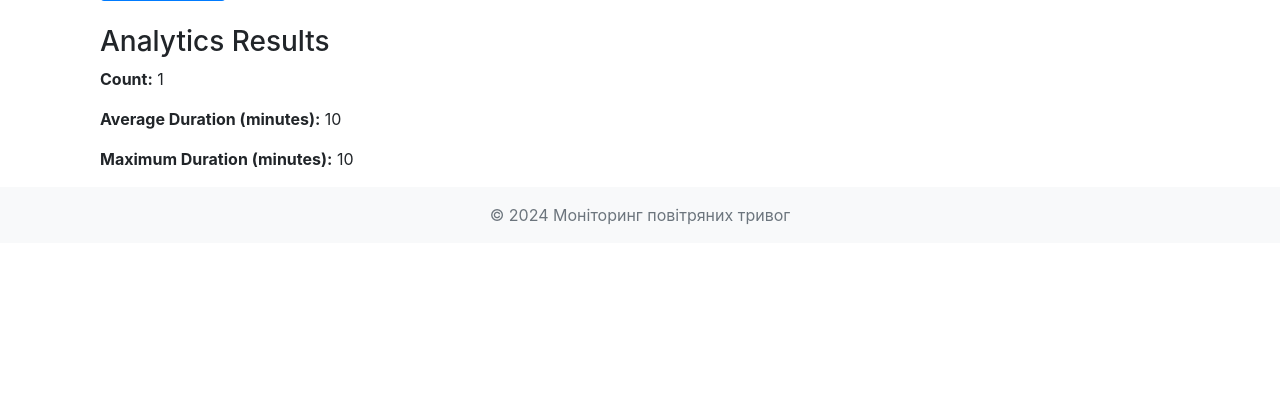
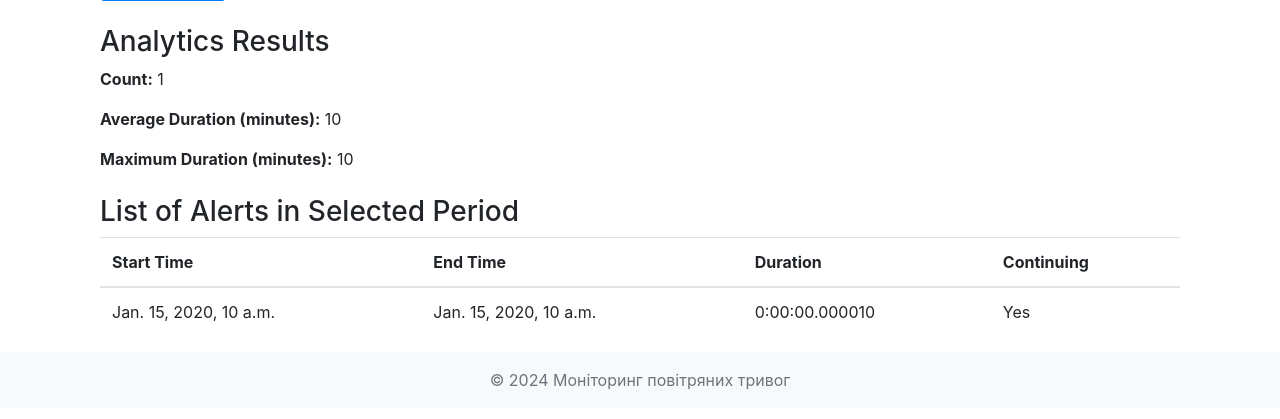
Before and after one commit to OleksandrMoroz24/air_alerts_analyzer, a Django app: template templates/alerts_analytics.html in a window 1280 px wide. Shown: the part 381-800 px from the top of the page. Run offline with Django 5.2, Linux system fonts and the light colour scheme; tables that the repository leaves empty hold one stand-in row (values such as "Sample post"); the template is opened without the code that fills it: values that come from a table or form of the project are taken from there, most other values are stand-ins (such as "Sample title", 1, 10 or a date in 2020); some libraries are stand-ins or nearby versions.

Commit message:
add list of alerts by time period that user select

```diff
--- a/alerts/views.py
+++ b/alerts/views.py
@@ -8,6 +8,7 @@ from datetime import datetime
 def region_alerts_analytics(request):
     context = {
         'regions': Regions.objects.all(),
+        'alerts': None,
         'count': None,
         'average_duration': None,
         'max_duration': None
@@ -32,6 +33,8 @@ def region_alerts_analytics(request):
             endtime__lte=end_datetime
         )
 
+        context['alerts'] = alerts
+
         # Calculate count, average duration, and maximum duration
         context['count'] = alerts.count()
         avg_duration = alerts.aggregate(Avg('duration'))['duration__avg']
--- a/templates/alerts_analytics.html
+++ b/templates/alerts_analytics.html
@@ -33,5 +33,30 @@
         <p><strong>Maximum Duration (minutes):</strong> {{ max_duration }}</p>
     </div>
     {% endif %}
+    {% if alerts %}
+    <div class="mt-4">
+        <h3>List of Alerts in Selected Period</h3>
+        <table class="table">
+            <thead>
+                <tr>
+                    <th>Start Time</th>
+                    <th>End Time</th>
+                    <th>Duration</th>
+                    <th>Continuing</th>
+                </tr>
+            </thead>
+            <tbody>
+                {% for alert in alerts %}
+                <tr>
+                    <td>{{ alert.starttime }}</td>
+                    <td>{{ alert.endtime }}</td>
+                    <td>{{ alert.duration}}</td>
+                    <td>{{ alert.iscontinue|yesno:"Yes,No" }}</td>
+                </tr>
+                {% endfor %}
+            </tbody>
+        </table>
+    </div>
+    {% endif %}
 </div>
 {% endblock %}
```
